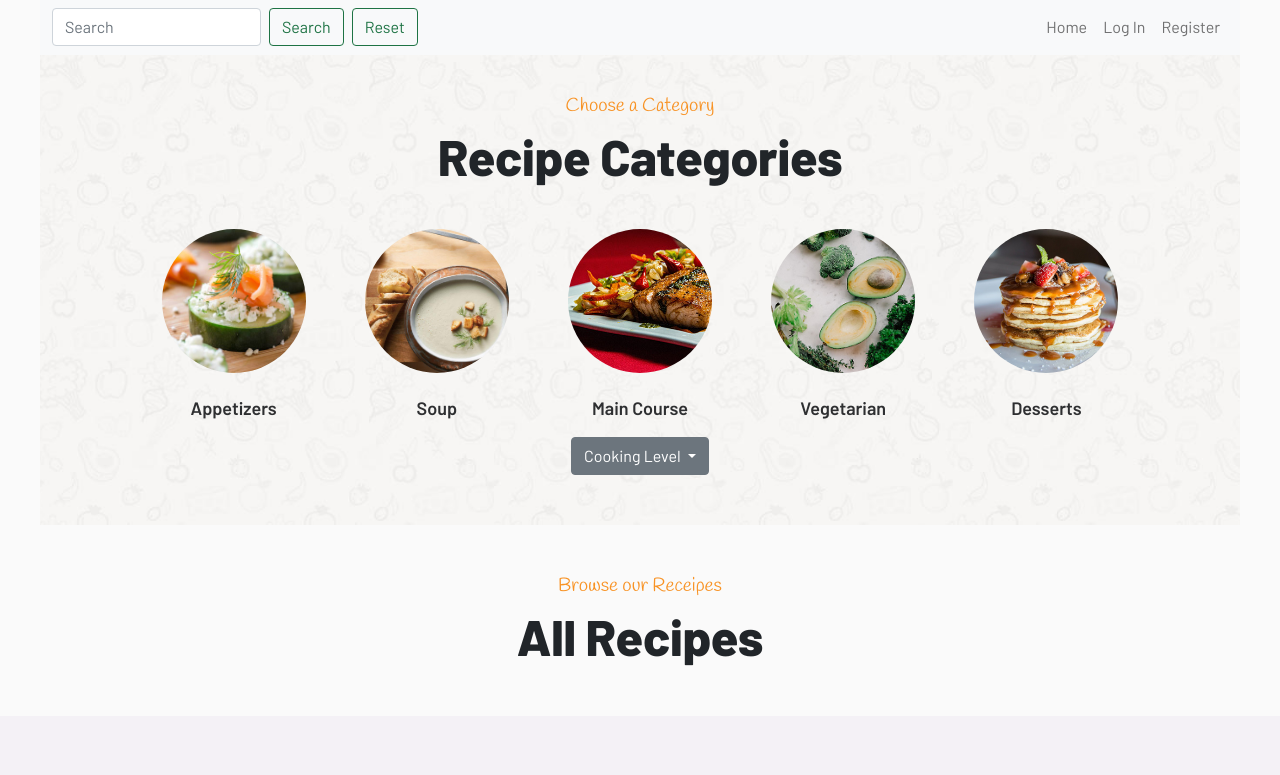
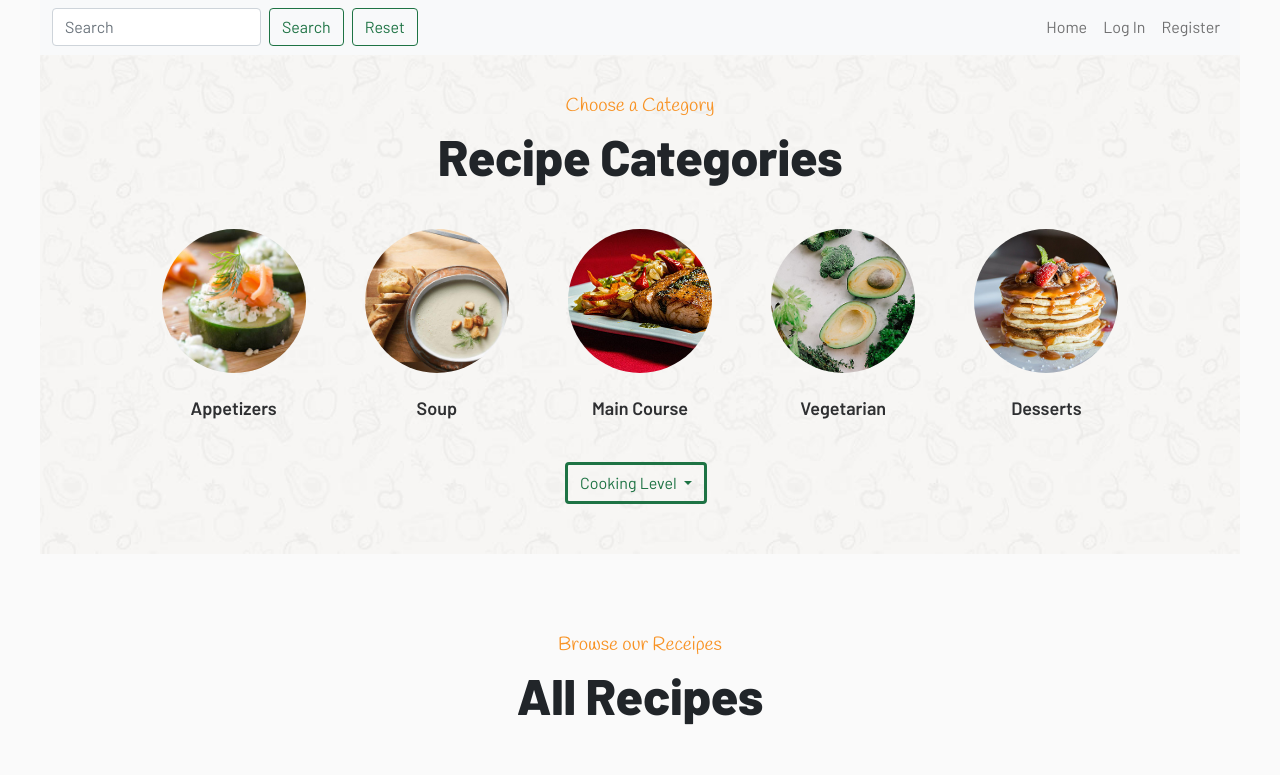
Before and after one commit to Code-Institute-Submissions/kerekmarci-ms3, a Flask app: page / in a window 1280 px wide. Shown: the part 301-1076 px from the top of the page. Before the commit the page ends 967 px from the top, so only its background shows below. Run offline with Flask 2, Linux system fonts and the light colour scheme; data that the repository does not hold is empty; some libraries are stand-ins or nearby versions.

Commit message:
Cooking level dropdown styled

```diff
--- a/static/css/style.css
+++ b/static/css/style.css
@@ -164,10 +164,22 @@ p {
     opacity: 0.75;
 }
 
+.dropdown {
+    margin-top: 25px;
+}
+
+.cooking-level-dropdown {
+    border: 3px solid var(--dark-green);
+}
+
+.dropdown-menu.show {
+    background: #FAFAFA;
+}
+
 /* -------- ALL RECIPES -------- */
 
 .get-recipe-section {
-    margin-top: 50px;
+    margin-top: 80px;
 }
 
 /* Information on CSS counters: https://blog.logrocket.com/styling-numbered-lists-with-css-counters/ */
--- a/templates/navigation.html
+++ b/templates/navigation.html
@@ -77,7 +77,7 @@
     </div>
 
     <div class="dropdown">
-        <button class="btn btn-secondary dropdown-toggle" type="button" id="levelselector" data-bs-toggle="dropdown"
+        <button class="btn dropdown-toggle cooking-level-dropdown button green-button" type="button" id="levelselector" data-bs-toggle="dropdown"
             aria-expanded="false">
             Cooking Level
         </button>
```
